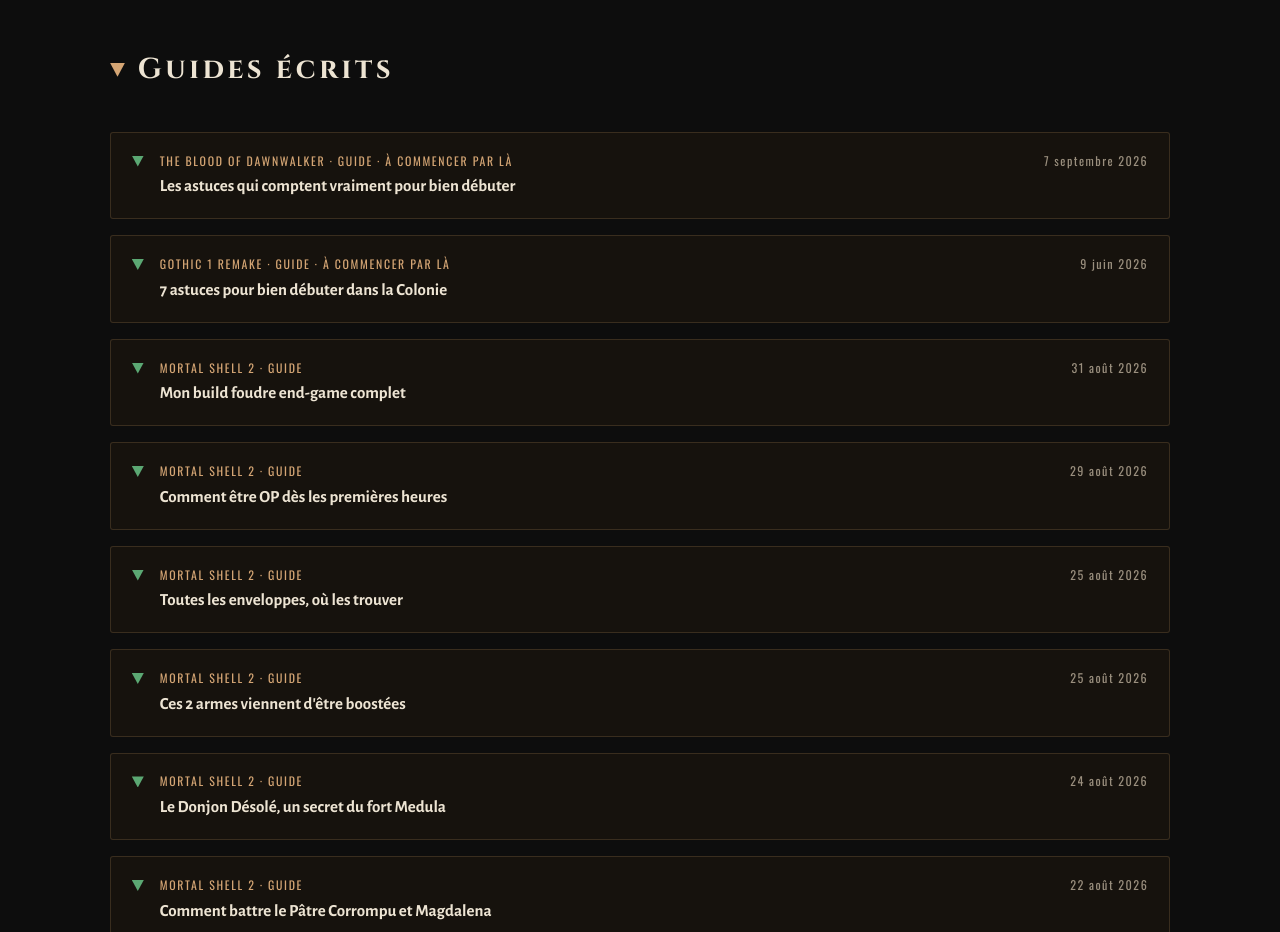
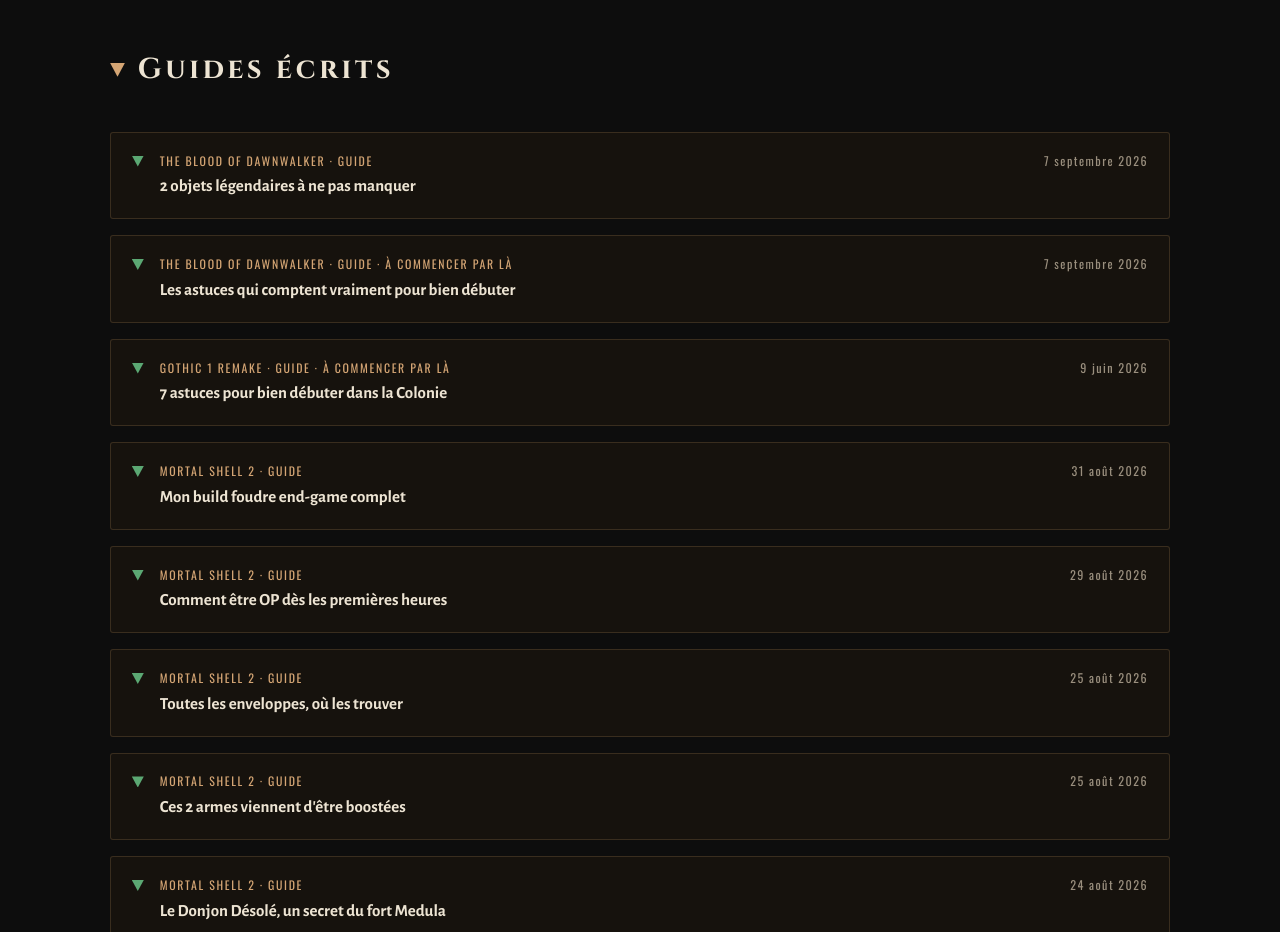
Before and after one commit to smartceltic01-afk/smartceltic-site, a plain HTML site: page index.html in a window 1280 px wide. Shown: the part 1580-2512 px from the top of the page. Drawn offline with nearby package versions, Linux system fonts and the light colour scheme; no server answers.

Commit message:
Accueil : ajout guide objets legendaires (7 septembre)

```diff
--- a/index.html
+++ b/index.html
@@ -91,6 +91,14 @@
         <h2>Guides écrits</h2>
       </div>
       <div class="news-list">
+        <a class="news-card" href="guides/blood-of-dawnwalker-objets-legendaires.html" data-statut="confirme">
+          <span class="tri tri--confirme" aria-hidden="true"></span>
+          <span>
+            <span class="news-card__game">The Blood of Dawnwalker · Guide</span>
+            <span class="news-card__title">2 objets légendaires à ne pas manquer</span>
+          </span>
+          <time datetime="2026-09-07">7 septembre 2026</time>
+        </a>
         <a class="news-card" href="guides/blood-of-dawnwalker-astuces-debutant.html" data-statut="confirme">
           <span class="tri tri--confirme" aria-hidden="true"></span>
           <span>
```
